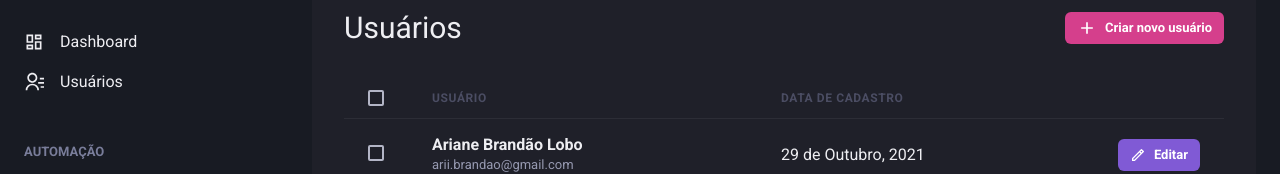
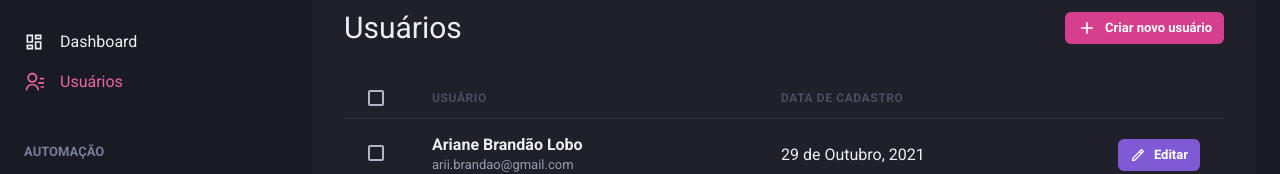
Before and after one commit to arianebrandao/nextjs-dashgo, a Next.js app: page /users in a window 1280 px wide. Shown: the part 142-316 px from the top of the page. Built offline with nearby package versions, Linux system fonts and the light colour scheme.

Commit message:
link active

```diff
--- /dev/null
+++ b/src/components/ActiveLink/index.tsx
@@ -0,0 +1,29 @@
+import Link, { LinkProps } from 'next/link'
+import { useRouter } from 'next/router'
+import { cloneElement, ReactElement } from 'react'
+
+interface ActiveLinkProps extends LinkProps {
+    children: ReactElement;
+    shouldMatchExactHref?: boolean;
+}
+
+export function ActiveLink({ children, shouldMatchExactHref = false, ...rest }: ActiveLinkProps) {
+    const { asPath } = useRouter()
+    let isActive = false
+
+    if (shouldMatchExactHref && (asPath === rest.href || asPath === rest.as)) {
+        isActive = true
+    }
+
+    if (!shouldMatchExactHref && (asPath.startsWith(String(rest.href)) || asPath.startsWith(String(rest.as)))) {
+        isActive = true
+    }
+
+    return (
+        <Link {...rest}>
+            {cloneElement(children, {
+                color: isActive ? 'pink.400' : 'gray.50'
+            })}
+        </Link>
+    )
+}
--- a/src/components/Sidebar/NavLink.tsx
+++ b/src/components/Sidebar/NavLink.tsx
@@ -1,7 +1,8 @@
 import { ElementType } from 'react'
-import Link from 'next/link'
 
 import { Link as ChakraLink, Icon, Text, LinkProps } from '@chakra-ui/react'
+
+import { ActiveLink } from '../ActiveLink'
 
 interface NavLinkProps extends LinkProps {
     icon: ElementType;
@@ -11,12 +12,12 @@
 
 export function NavLink({ icon, children, href, ...rest }: NavLinkProps) {
     return (
-        <Link href={href} passHref>
+        <ActiveLink href={href} passHref>
             <ChakraLink display="flex" alignItems="center" {...rest}>
                 <Icon as={icon} fontSize="20" />
                 <Text ml="4" fontSize="medium">{children}</Text>
             </ChakraLink>
-        </Link>
+        </ActiveLink>
 
     )
 }
```
